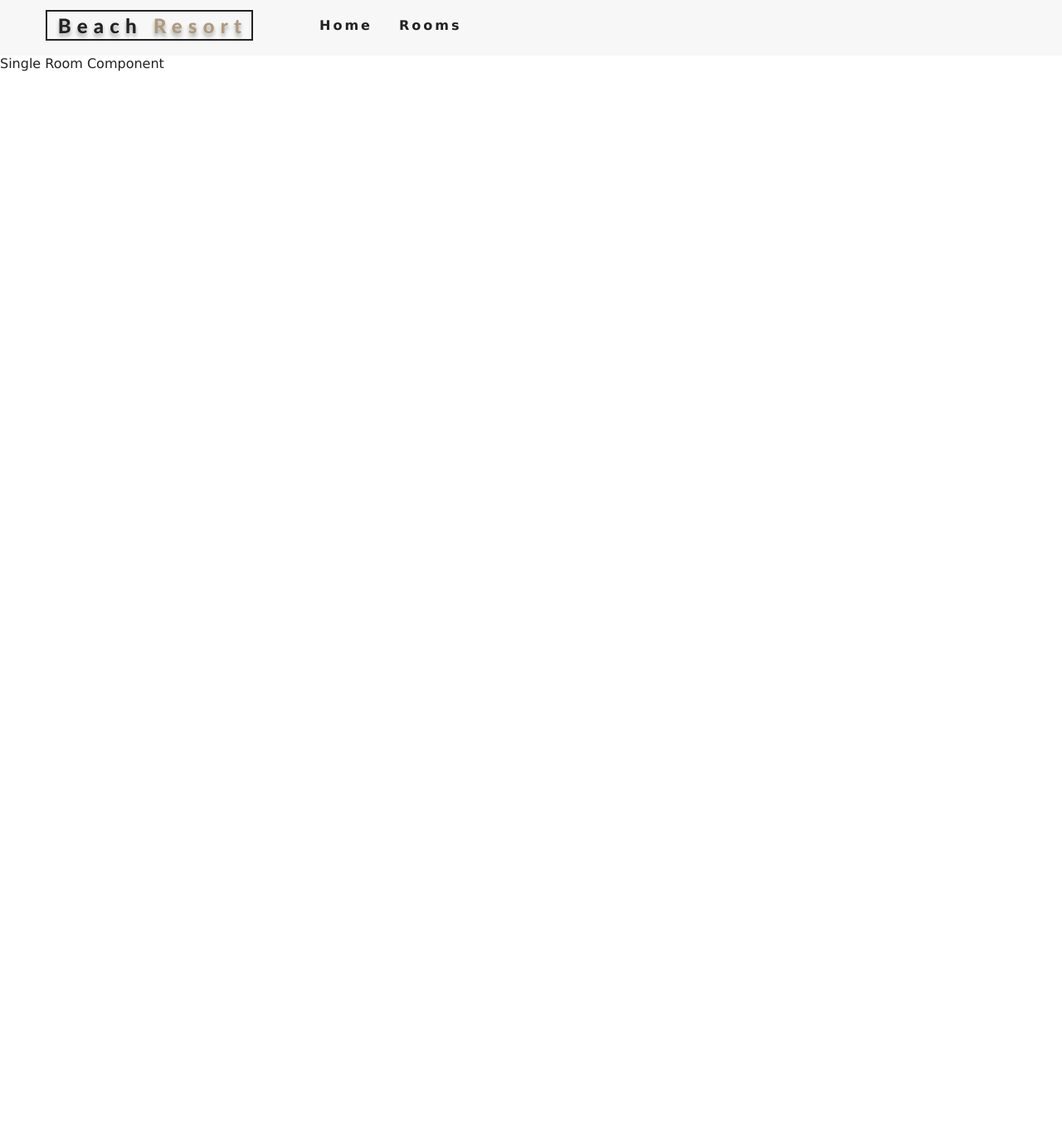
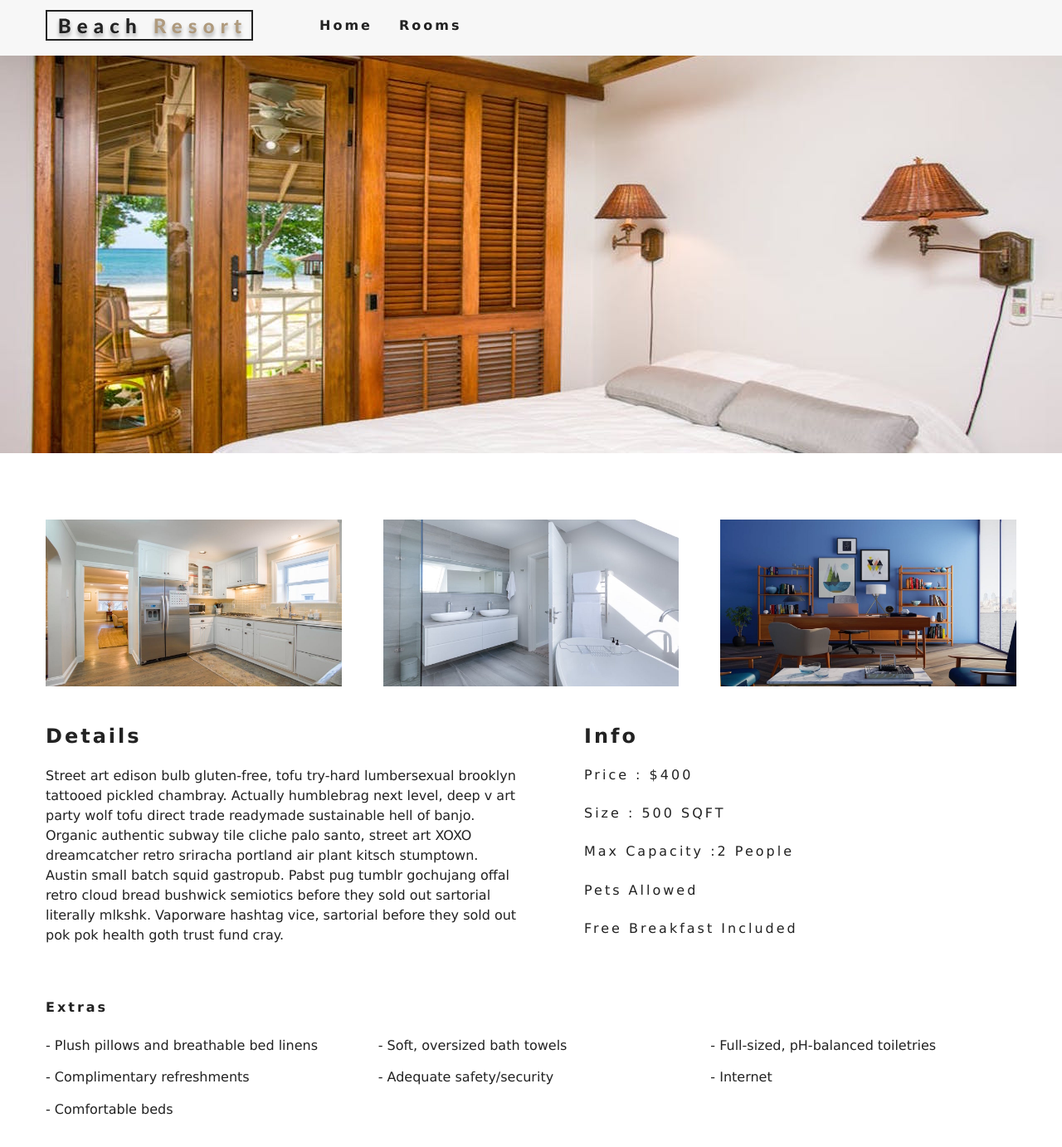
Before and after one commit to mateuszCabala95/Beach-Resort, a React (Create React App) app: page /rooms/double-deluxe in a window 1280 px wide. Shown: the top 1382 px of the page at 83% size. Before the commit the page ends 800 px from the top, so only its background shows below. Built offline with nearby package versions, Linux system fonts and the light colour scheme.

Commit message:
create HOC

```diff
--- a/src/App.js
+++ b/src/App.js
@@ -6,9 +6,9 @@ import "./App.css"
 
 import Home from "./pages/Home/Home";
 import Rooms from "./pages/Rooms/Rooms";
-import SingleRoom from "./pages/SingleRoom/SingleRoom";
 import Error from "./pages/Error/Error";
 import Navbar from "./Components/Navbar/Navbar";
+import SingleRoom from "./pages/SingleRoom/SingleRoom";
 
 function App() {
     return (
--- /dev/null
+++ b/src/Components/Hero/StyledHero.js
@@ -0,0 +1,15 @@
+import React from "react";
+import styled from "styled-components";
+import defaultImg from '../../images/room-1.jpeg';
+
+
+const StyledHero = styled.header`
+min-height: 60vh;
+display: flex;
+align-items: center;
+justify-content: center;
+background: url(${props => props.img || defaultImg}) center/cover no-repeat;
+`;
+
+
+export default StyledHero
--- a/src/Components/Navbar/Navbar.js
+++ b/src/Components/Navbar/Navbar.js
@@ -34,6 +34,6 @@ class Navbar extends React.Component {
         );
     }
 
-};
+}
 
 export default Navbar
--- a/src/Components/Room/Room.js
+++ b/src/Components/Room/Room.js
@@ -5,7 +5,6 @@ import PropTypes from 'prop-types'
 
 
 const Room = ({room}) => {
-    // console.log(room);
     const {name, slug, images, price} = room;
 
     return (
--- /dev/null
+++ b/src/Components/RoomsContainer/RoomsContainer.js
@@ -0,0 +1,26 @@
+import React from "react";
+import RoomsFilter from "../RoomsFilter/RoomsFilter";
+import RoomsList from "../RoomsList/RoomsList";
+import {withRoomConsumer} from "../../Context";
+import Loading from "../Loading/Loading";
+
+const RoomConsumer = ({context}) => {
+
+    const {isLoading, rooms, sortedRooms} = context;
+
+    if (isLoading) {
+        return (
+            <Loading/>
+        )
+    }
+
+    return (
+        <div>
+            Hello From Rooms Container
+            <RoomsFilter rooms={rooms}/>
+            <RoomsList rooms={sortedRooms}/>
+        </div>
+    )
+};
+
+export default withRoomConsumer(RoomConsumer);
--- /dev/null
+++ b/src/Components/RoomsFilter/RoomsFilter.js
@@ -0,0 +1,13 @@
+import React from "react";
+
+const RoomsFilter = () => {
+
+
+    return (
+        <div>
+            hello from room filter
+        </div>
+    )
+};
+
+export default RoomsFilter;
--- /dev/null
+++ b/src/Components/RoomsList/RoomsList.js
@@ -0,0 +1,27 @@
+import React from 'react';
+import Room from "../Room/Room";
+
+
+const RoomsList = ({rooms}) => {
+    if (rooms === 0) {
+        return (
+            <div className="empty-search">
+                <h3>unfortunately no rooms matches your search parameters</h3>
+            </div>
+        )
+    }
+    return (
+        <section className='roomslist'>
+            <div className="roomslist-center">
+                {
+                    rooms.map(item => {
+                        return <Room key={item.id} room={item}/>
+                    })
+                }
+
+            </div>
+        </section>
+    );
+};
+
+export default RoomsList;
--- a/src/Context.js
+++ b/src/Context.js
@@ -38,7 +38,7 @@ class RoomProvider extends React.Component {
     };
 
     getRoom = (slug) => {
-let tempRooms = [...this.state.rooms];
+        let tempRooms = [...this.state.rooms];
         const room = tempRooms.find(room => room.slug === slug);
         return room;
     };
@@ -58,4 +58,19 @@ let tempRooms = [...this.state.rooms];
 
 const RoomConsumer = RoomContext.Consumer;
 
+export const withRoomConsumer = (Component) => {
+
+    let ConsumerWrapper;
+    return  ConsumerWrapper = (props)=> {
+        return (
+            <RoomConsumer>
+                {
+                    value => <Component {...props} context={value}  />
+                }
+
+            </RoomConsumer>
+        )
+    }
+};
+
 export {RoomProvider, RoomConsumer, RoomContext} ;
--- a/src/pages/Home/Home.js
+++ b/src/pages/Home/Home.js
@@ -3,8 +3,7 @@ import Hero from "../../Components/Hero/Hero";
 import Banner from "../../Components/Banner/Banner";
 import Services from "../../Components/Services/Services";
 import FeaturedRoom from "../../Components/FeaturedRoom/FeaturedRoom";
-
-
+import StyledHero from "../../Components/Hero/StyledHero";
 import {Link} from 'react-router-dom'
 
 const Home = () => {
@@ -22,6 +21,7 @@ const Home = () => {
             </Hero>
             <Services/>
             <FeaturedRoom/>
+            <StyledHero/>
         </React.Fragment>
     )
 };
--- a/src/pages/Rooms/Rooms.js
+++ b/src/pages/Rooms/Rooms.js
@@ -1,6 +1,7 @@
 import React from 'react';
 import Hero from "../../Components/Hero/Hero";
 import Banner from "../../Components/Banner/Banner";
+import RoomsContainer from "../../Components/RoomsContainer/RoomsContainer";
 import { Link } from 'react-router-dom';
 
 const Rooms = ()=>{
@@ -12,6 +13,7 @@ const Rooms = ()=>{
                 <Link  className='btn-primary' to='/'>Return Home </Link>
             </Banner>
             </Hero>
+            <RoomsContainer/>
         </div>
     )
 };
--- a/src/pages/SingleRoom/SingleRoom.js
+++ b/src/pages/SingleRoom/SingleRoom.js
@@ -1,14 +1,95 @@
-import React from "react";
+import React, { Component } from "react";
+import defaultBcg from "../../images/room-1.jpeg";
+import Hero from "../../Components/Hero/Hero";
+// import Banner from "../components/Banner";
+import { Link } from "react-router-dom";
+import { RoomContext } from "../../Context";
 
-const SingleRoom = ()=>{
+import StyledHero from "../../Components/Hero/StyledHero";
+export default class SingleRoom extends Component {
+    constructor(props) {
+        super(props);
+        console.log(this.props);
+        this.state = {
+            slug: this.props.match.params.slug,
+            defaultBcg: defaultBcg
+        };
+    }
+    static contextType = RoomContext;
 
+    // componentDidMount() {
+    //   console.log(this.props);
+    // }
+    render() {
+        const { getRoom } = this.context;
+        const room = getRoom(this.state.slug);
 
-    return(
-        <div>
-            Single Room Component
-        </div>
-    )
-};
+        if (!room) {
+            return (
+                <div className="error">
+                    <h3> no such room could be found...</h3>
+                    <Link to="/rooms" className="btn-primary">
+                        back to rooms
+                    </Link>
+                </div>
+            );
+        }
+        const {
+            name,
+            description,
+            capacity,
+            size,
+            price,
+            extras,
+            breakfast,
+            pets,
+            images
+        } = room;
+        const [main, ...defaultImages] = images;
+        console.log(defaultImages);
 
-
-export default SingleRoom;
+        return (
+            <>
+                <StyledHero img={images[0] || this.state.defaultBcg}>
+                    {/*<Banner title={`${name} room`}>*/}
+                    {/*    <Link to="/rooms" className="btn-primary">*/}
+                    {/*        back to rooms*/}
+                    {/*    </Link>*/}
+                    {/*</Banner>*/}
+                </StyledHero>
+                <section className="single-room">
+                    <div className="single-room-images">
+                        {defaultImages.map((item, index) => (
+                            <img key={index} src={item} alt={name} />
+                        ))}
+                    </div>
+                    <div className="single-room-info">
+                        <article className="desc">
+                            <h3>details</h3>
+                            <p>{description}</p>
+                        </article>
+                        <article className="info">
+                            <h3>info</h3>
+                            <h6>price : ${price}</h6>
+                            <h6>size : {size} SQFT</h6>
+                            <h6>
+                                max capacity :
+                                {capacity > 1 ? `${capacity} people` : `${capacity} person`}
+                            </h6>
+                            <h6>{pets ? "pets allowed" : "no pets allowed"}</h6>
+                            <h6>{breakfast && "free breakfast included"}</h6>
+                        </article>
+                    </div>
+                </section>
+                <section className="room-extras">
+                    <h6>extras </h6>
+                    <ul className="extras">
+                        {extras.map((item, index) => (
+                            <li key={index}>- {item}</li>
+                        ))}
+                    </ul>
+                </section>
+            </>
+        );
+    }
+}
```
Also changed, not shown: src/Components/SingleRoom/SingleRoom.js (deleted, +0 -46 lines).
